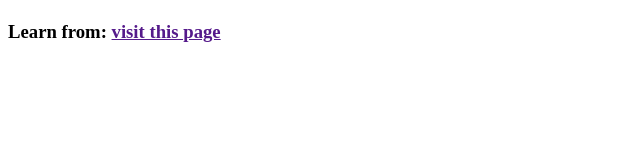
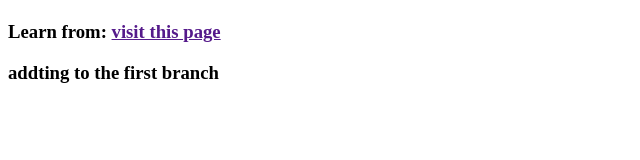
Before and after one commit to nooralam93/funApi, a plain HTML site: page index.html in a window 1280 px wide. Shown: the whole page, without its empty margins (0-640 px from the left). Drawn offline with Linux system fonts and the light colour scheme; no server answers.

Commit message:
additing to second branch

```diff
--- a/index.html
+++ b/index.html
@@ -9,6 +9,7 @@
 <body>
     <h1 id="activity"></h1>
     <h3>Learn from: <a href="">visit this page</a></h3>
+    <h3>addting to the first branch</h3>
     <script>
         function doSomething(){
             fetch('http://www.boredapi.com/api/activity/')
```
